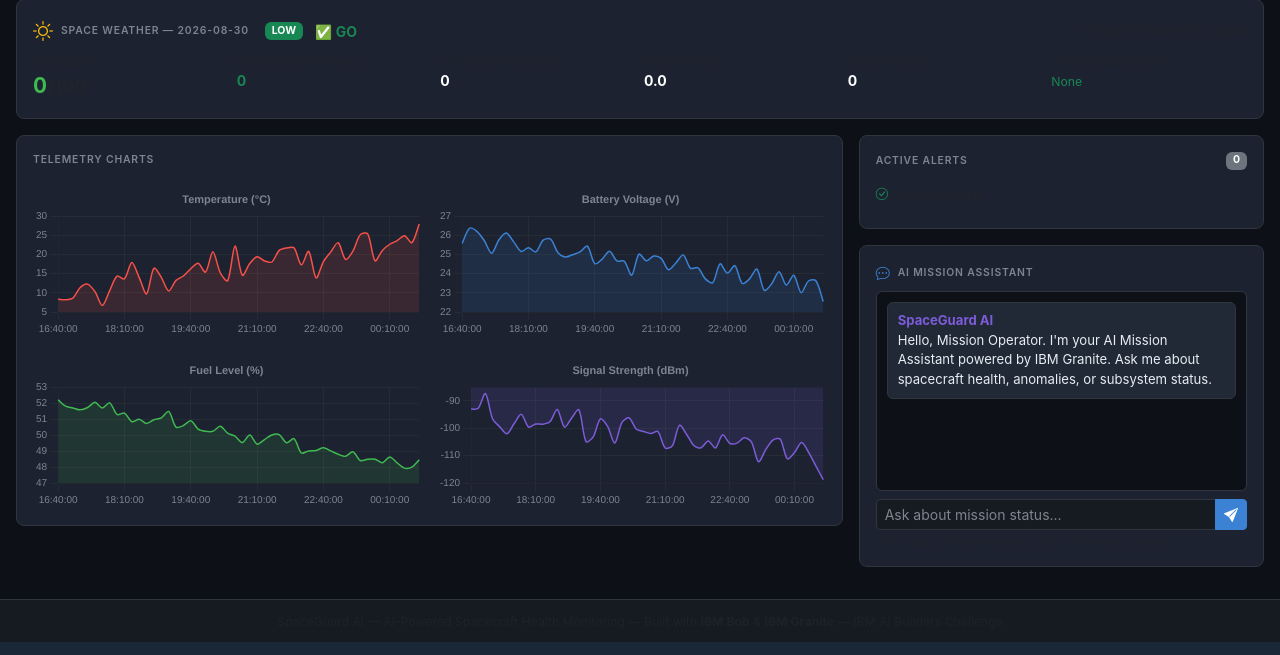
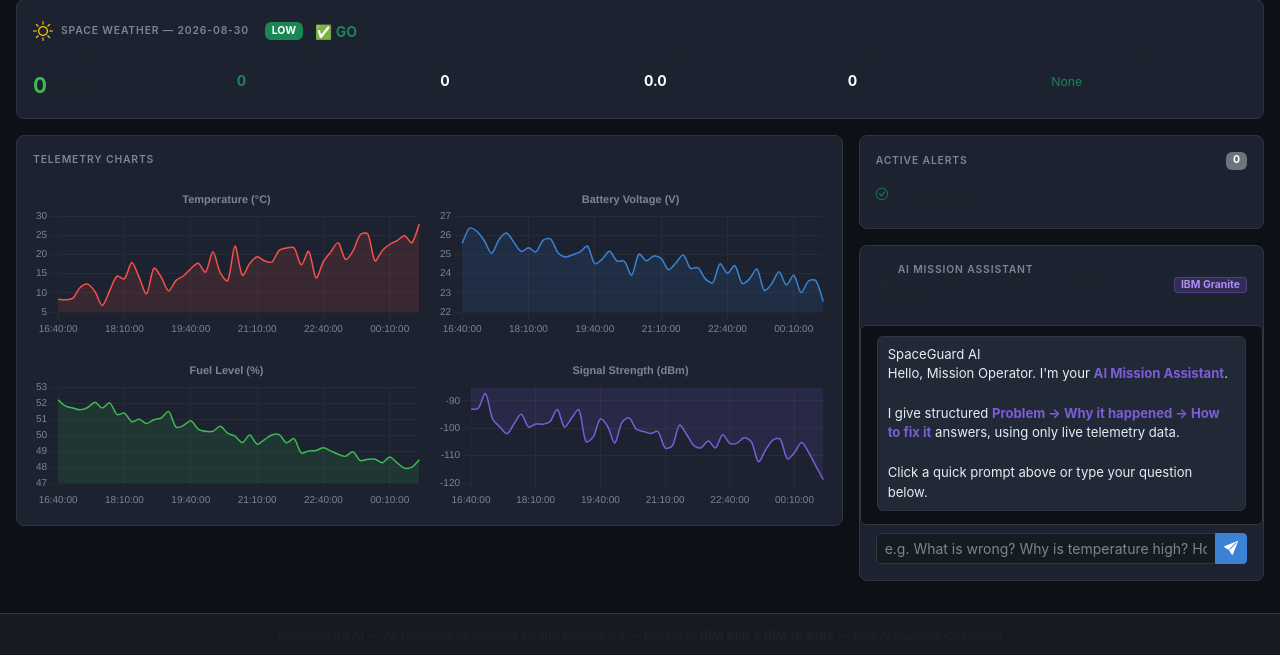
Before and after one commit to SohelMallik/SpaceGuard-AI, a Django app: page /missions/3/ in a window 1280 px wide. Shown: the part 487-1142 px from the top of the page. Run offline with Django 5.2, Linux system fonts and the light colour scheme; data comes from the database, SQL or seed files in the repository; data that the repository does not hold is empty.

Commit message:
templates/dashboard/index.html

```diff
--- a/templates/dashboard/index.html
+++ b/templates/dashboard/index.html
@@ -405,27 +405,44 @@
       </div>
 
       <!-- AI Mission Assistant -->
-      <div class="card card-dark p-3">
-        <div class="d-flex align-items-center gap-2 mb-2">
-          <i class="bi bi-chat-dots text-primary-accent"></i>
+      <div class="card card-dark p-0 assistant-card">
+        <!-- Header -->
+        <div class="assistant-header px-3 pt-3 pb-2">
+          <div class="d-flex align-items-center gap-2">
+            <div class="assistant-avatar"><i class="bi bi-cpu-fill"></i></div>
+            <div>
               <div class="card-label mb-0">AI MISSION ASSISTANT</div>
+              <div class="text-muted" style="font-size:.65rem">Problem · Why · How to Fix — grounded in live telemetry</div>
             </div>
-        <div id="chatHistory" class="chat-history mb-2">
-          <div class="chat-msg assistant">
-            <strong>SpaceGuard AI</strong><br>
-            Hello, Mission Operator. I'm your AI Mission Assistant powered by IBM Granite.
-            Ask me about spacecraft health, anomalies, or subsystem status.
+            <span class="badge badge-ai ms-auto">IBM Granite</span>
           </div>
         </div>
+
+        <!-- Suggestion chips -->
+        <div id="chatSuggestions" class="chat-chips px-3 pb-2"></div>
+
+        <!-- Chat history -->
+        <div id="chatHistory" class="chat-history px-3">
+          <div class="chat-msg assistant">
+            <div class="chat-msg-header"><span class="chat-source">SpaceGuard AI</span></div>
+            <div class="chat-msg-body">
+              Hello, Mission Operator. I'm your <strong>AI Mission Assistant</strong>.<br><br>
+              I give structured <strong>Problem → Why it happened → How to fix it</strong> answers,
+              using only live telemetry data.<br><br>
+              Click a quick prompt above or type your question below.
+            </div>
+          </div>
+        </div>
+
+        <!-- Input -->
+        <div class="assistant-input px-3 pb-3 pt-2">
           <div class="input-group input-group-sm">
             <input type="text" id="chatInput" class="form-control chat-input"
-            placeholder="Ask about mission status..." maxlength="500">
+              placeholder="e.g. What is wrong? Why is temperature high? How do I fix the battery?" maxlength="500">
             <button class="btn btn-primary" onclick="sendMessage({{ mission.pk }})">
               <i class="bi bi-send-fill"></i>
             </button>
           </div>
-        <div class="text-muted x-small mt-1">
-          <i class="bi bi-info-circle me-1"></i>AI uses only real telemetry data — no invented values.
         </div>
       </div>
 
```
Lines whose indentation alone changed are shown as unchanged.
